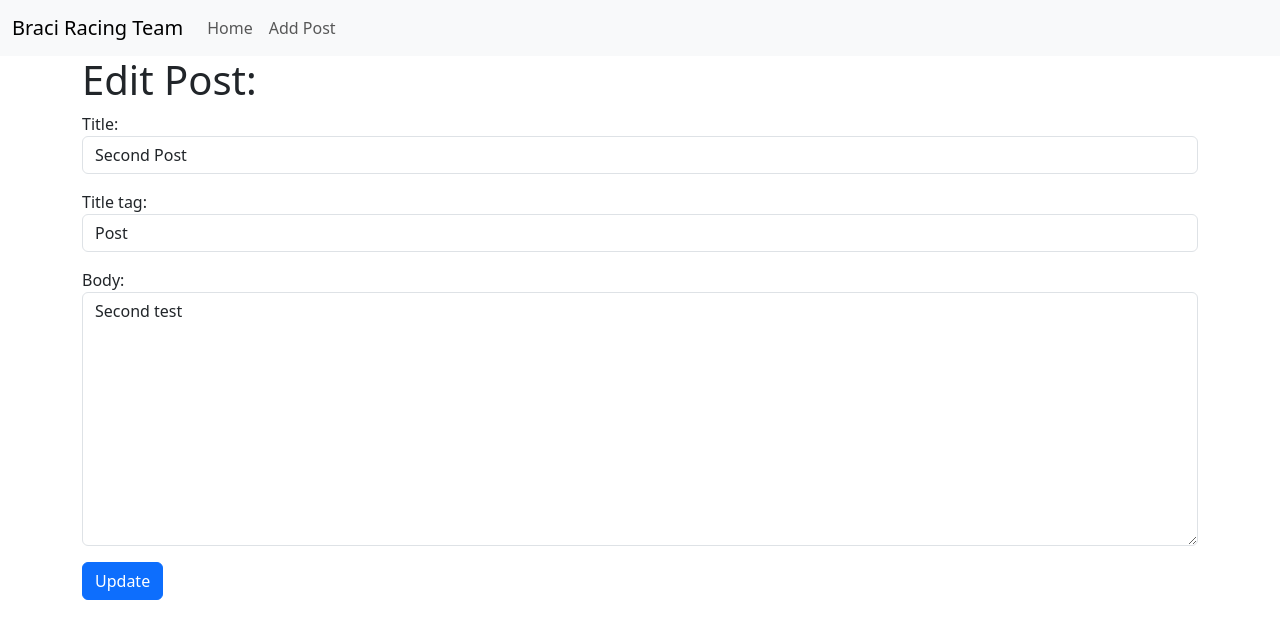
After one commit to dszwarc/BRT-Website, a Django app: page /article/edit/2 in a window 1280 px wide. The commit adds this page. Shown: the top 639 px of the page. Run offline with Django 4.2, Linux system fonts and the light colour scheme; data comes from the database, SQL or seed files in the repository; both versions use the stored data as it was after the commit.

Commit message:
update post and delete post feature added. time and date added to post model

```diff
--- a/brt_blog/brt_app/forms.py
+++ b/brt_blog/brt_app/forms.py
@@ -6,9 +6,19 @@ class PostForm(forms.ModelForm):
         model = Post
         fields = ('title', 'title_tag', 'author', 'body')
 
-        widget = {
+        widgets = {
             'title': forms.TextInput(attrs={'class': 'form-control'}),
             'title_tag': forms.TextInput(attrs={'class': 'form-control'}),
-            'author': forms.TextInput(attrs={'class': 'form-control'}),
-            'body': forms.TextInput(attrs={'class': 'form-control'}),
+            'author': forms.Select(attrs={'class': 'form-control'}),
+            'body': forms.Textarea(attrs={'class': 'form-control'}),
         }
+
+class UpdateForm(forms.ModelForm):
+    class Meta:
+        model = Post
+        fields = ('title', 'title_tag', 'body')
+        widgets = {
+            'title': forms.TextInput(attrs={'class': 'form-control'}),
+            'title_tag': forms.TextInput(attrs={'class': 'form-control'}),
+            'body': forms.Textarea(attrs={'class': 'form-control'}),
+        }
--- a/brt_blog/brt_app/models.py
+++ b/brt_blog/brt_app/models.py
@@ -1,6 +1,7 @@
 from django.db import models
 from django.contrib.auth.models import User
 from django.urls import reverse
+from datetime import datetime, date
 # Create your models here.
 
 class Post(models.Model):
@@ -8,6 +9,7 @@ class Post(models.Model):
     title_tag = models.CharField(max_length=255)
     author = models.ForeignKey(User, on_delete=models.CASCADE)
     body = models.TextField()
+    post_date = models.DateField(auto_now_add=True)
 
     def __str__(self):
         return self.title + ' | ' + str(self.author)
--- /dev/null
+++ b/brt_blog/brt_app/static/css/style.css
@@ -0,0 +1,3 @@
+body {
+    background-color: rgb(1, 87, 1) !important;
+}
--- a/brt_blog/brt_app/templates/article_detail.html
+++ b/brt_blog/brt_app/templates/article_detail.html
@@ -12,6 +12,9 @@
 <br/>
 {{post.body}}
 <br/>
+<br/>
+
 <a class="btn btn-primary" href="{% url 'home'%}">Back</a>
-
+<a class="btn btn-warning" href="{% url 'update_post' post.pk %}">Edit</a>
+<a class="btn btn-danger" href="{% url 'delete_post' post.pk %}">Delete</a>
 {% endblock %}
--- a/brt_blog/brt_app/templates/base.html
+++ b/brt_blog/brt_app/templates/base.html
@@ -6,8 +6,9 @@
     {% block title %}
 
     {% endblock %}
+
     <link href="https://cdn.jsdelivr.net/npm/bootstrap@5.3.2/dist/css/bootstrap.min.css" rel="stylesheet" integrity="sha384-T3c6CoIi6uLrA9TneNEoa7RxnatzjcDSCmG1MXxSR1GAsXEV/Dwwykc2MPK8M2HN" crossorigin="anonymous">
-  </head>
+</head>
   <body>
     <nav class="navbar navbar-expand-lg bg-body-tertiary">
         <div class="container-fluid">
--- /dev/null
+++ b/brt_blog/brt_app/templates/update_post.html
@@ -0,0 +1,18 @@
+{% extends 'base.html' %}
+
+{% block title %}
+<title>BRT | Edit Post</title>
+{% endblock title %}
+
+{% block content %}
+
+<h1>Edit Post:</h1>
+
+<div class="form-group">
+    <form method="POST">
+        {% csrf_token %}
+        {{ form.as_p}}
+        <button class="btn btn-primary">Update</button>
+    </form>
+</div>
+{% endblock content %}
--- a/brt_blog/brt_app/urls.py
+++ b/brt_blog/brt_app/urls.py
@@ -1,7 +1,9 @@
 from django.urls import path
-from .views import AddPostView, HomeView, ArticleDetailView
+from .views import DeletePostView, AddPostView, HomeView, ArticleDetailView, UpdatePostView
 
 urlpatterns = [
+    path('article/<int:pk>/delete', DeletePostView.as_view(), name='delete_post'),
+    path('article/edit/<int:pk>', UpdatePostView.as_view(), name='update_post'),
     path('article/<int:pk>/', ArticleDetailView.as_view(), name='article_detail'),
     path('add_post/', AddPostView.as_view(), name='add_post'),
     path('', HomeView.as_view(), name='home'),
--- a/brt_blog/brt_app/views.py
+++ b/brt_blog/brt_app/views.py
@@ -1,11 +1,14 @@
 from django.shortcuts import render
-from django.views.generic import CreateView, ListView, DetailView
+from django.views.generic import DeleteView, UpdateView, CreateView, ListView, DetailView
 from .models import Post
+from .forms import PostForm, UpdateForm
+from django.urls import reverse_lazy
 # Create your views here.
 #def home(request):
 #   return render(request, 'home.html', {})
 
 class HomeView(ListView):
+    ordering = ['-id']
     model = Post
     template_name = 'home.html'
 class ArticleDetailView(DetailView):
@@ -14,5 +17,15 @@ class ArticleDetailView(DetailView):
 
 class AddPostView(CreateView):
     model = Post
+    form_class = PostForm
     template_name = 'add_post.html'
-    fields = '__all__'
+
+class UpdatePostView(UpdateView):
+    model = Post
+    form_class = UpdateForm
+    template_name = 'update_post.html'
+
+class DeletePostView(DeleteView):
+    model = Post
+    template_name = 'delete_post.html'
+    success_url = reverse_lazy('home')
--- a/brt_blog/brt_blog/settings.py
+++ b/brt_blog/brt_blog/settings.py
@@ -1,4 +1,5 @@
 from pathlib import Path
+
 
 # Build paths inside the project like this: BASE_DIR / 'subdir'.
 BASE_DIR = Path(__file__).resolve().parent.parent
@@ -107,3 +108,7 @@ STATIC_URL = 'static/'
 # https://docs.djangoproject.com/en/4.1/ref/settings/#default-auto-field
 
 DEFAULT_AUTO_FIELD = 'django.db.models.BigAutoField'
+
+STATICFILES_DIRS = [
+    BASE_DIR / "static"
+]
```
Also changed, not shown: brt_blog/brt_app/templates/delete_post.html (added, +20 -0 lines), brt_blog/brt_app/migrations/0003_post_post_date_alter_post_title_tag.py (added), brt_blog/db.sqlite3.
